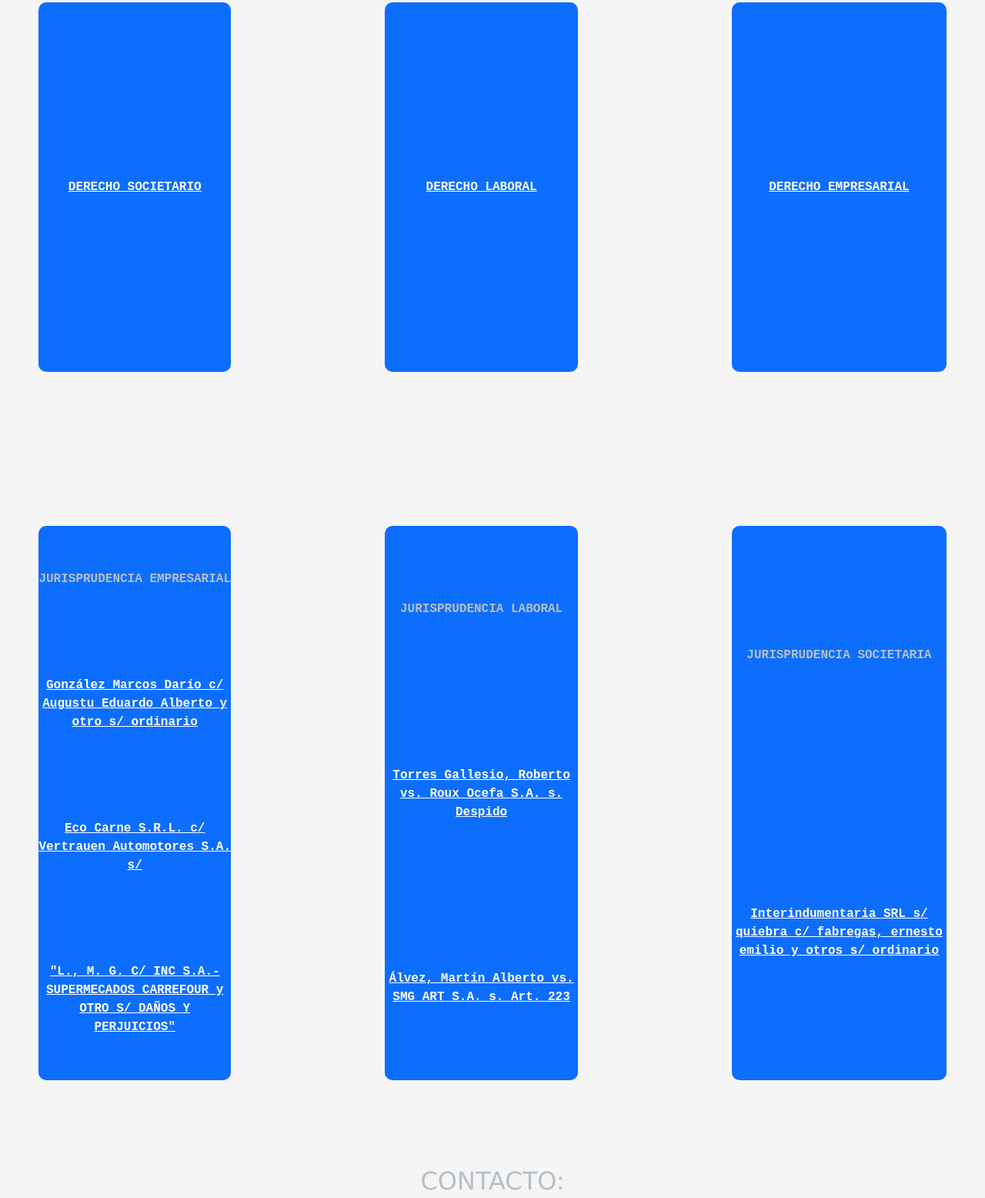
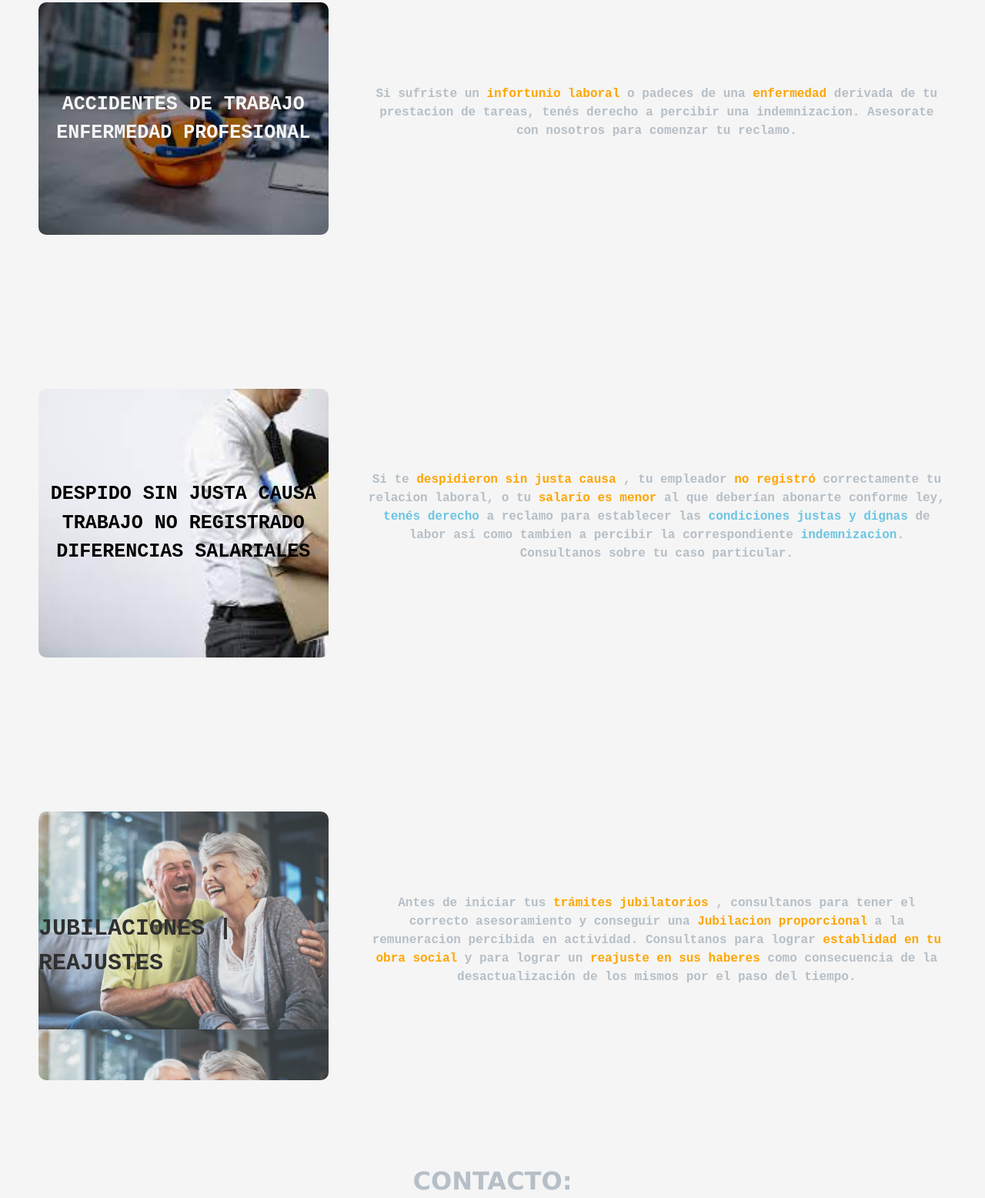
Before and after one commit to FranciscoMaro/GITHUB, a website: page index.html in a window 1280 px wide. Shown: the part 1169-2725 px from the top of the page at 77% size. Drawn offline with nearby package versions, Linux system fonts and the light colour scheme.

Commit message:
agregado servicios

```diff
--- a/index.html
+++ b/index.html
@@ -10,7 +10,7 @@
     <!-- Favicon -->
     <link rel="icon" style="size: 16px;"href="https://cdn-icons-png.flaticon.com/512/535/535718.png">
 
-    <title>ESTUDIO JURIDICO RODRIGUEZ & ASOC.</title>
+    <title>ESTUDIO JURIDICO MARO-CAMAÑO & ASOC.</title>
 
     <!-- Link a Bootstrap Bill Turner -->
     <link href="https://cdn.jsdelivr.net/npm/bootstrap@5.1.3/dist/css/bootstrap.min.css" rel="stylesheet" integrity="sha384-1BmE4kWBq78iYhFldvKuhfTAU6auU8tT94WrHftjDbrCEXSU1oBoqyl2QvZ6jIW3" crossorigin="anonymous">
@@ -69,7 +69,7 @@
        <h2>ASESORAMIENTO JURIDICO INTEGRAL.-</h2>
 
 
-        <p>Brindamos el correcto asesoramiento y ponemos a disposicion los correspondientes <span> Servicios Juridicos </span> a los efectos de solucionar las contingencias y eventuales adversidades frente a las cuales nuestros clientes se pueden encontrar. </p>
+        <p> Brindamos el correcto asesoramiento y ponemos a disposicion los correspondientes  <span id="span-color"> Servicios Juridicos </span> a los efectos de solucionar las contingencias y eventuales adversidades frente a las cuales nuestros clientes se pueden encontrar. </p>
     </div>
         </header>
 
@@ -78,24 +78,20 @@
         <h2 class="nuestros-servicios fondo-fondo-1 bg-primary ">NUESTROS SERVICIOS:</h2>
 
         <div class="caja-principal ">
-                <div class="caja-definicion-empresarial bg-primary"> <a href="pages/empresarial.html" > DERECHO EMPRESARIAL</a> </div>
-                <div class="caja-definicion-societaria bg-primary"> <a href="pages/societario.html" >DERECHO SOCIETARIO</a> </div>
-                <div class="caja-definicion-laboral bg-primary"> <a href="pages/laboral.html" >DERECHO LABORAL</a> </div>
+                <div class="caja-despido">  DESPIDO SIN JUSTA CAUSA TRABAJO NO REGISTRADO DIFERENCIAS SALARIALES </div>
+                <div class="caja-accidente "> ACCIDENTES DE TRABAJO  ENFERMEDAD PROFESIONAL</div>
+                <div class="caja-definicion-accidente">
+                 <p> Si sufriste un <span> infortunio laboral </span>  o padeces de una <span> enfermedad</span> derivada de tu prestacion de tareas,  tenés derecho a percibir una indemnizacion. Asesorate con nosotros para comenzar tu reclamo. </p> </div>
 
-                <div class="caja-empresarial bg-primary"> JURISPRUDENCIA EMPRESARIAL<a href="pages/jurisprudencia-empresarial.html"> González Marcos Darío c/ Augustu Eduardo Alberto y otro s/ ordinario</a>
-                <a href="pages/jurisprudencia-empresarial.html"> Eco Carne S.R.L. c/ Vertrauen Automotores S.A. s/</a>
-                <a href="pages/jurisprudencia-empresarial.html">"L., M. G. C/ INC S.A.-SUPERMECADOS CARREFOUR y OTRO S/ DAÑOS Y PERJUICIOS"</a>
+                <div class="caja-definicion-despido">
 
-
+                  <p> Si te <span> despidieron sin justa causa </span>, tu empleador <span> no registró </span> correctamente tu relacion laboral, o tu <span> salario es menor </span> al que deberían abonarte conforme ley, <span id="span-color">tenés derecho </span> a reclamo para establecer las <span id="span-color">condiciones justas y dignas</span> de labor así como tambien a percibir la correspondiente <span id="span-color">indemnizacion</span>. Consultanos sobre tu caso particular.  </p>
     </div>
-                <div class="caja-laboral bg-primary">JURISPRUDENCIA LABORAL
-                <a href="pages/jurisprudencia-laboral.html"> Torres Gallesio, Roberto vs. Roux Ocefa S.A. s. Despido</a>
-                <a href="pages/jurisprudencia-laboral.html"> Álvez, Martín Alberto vs. SMG ART S.A. s. Art. 223</a>
+                <div class="caja-jubilacion"> JUBILACIONES | REAJUSTES
                  </div>
 
-                <div class="caja-societaria bg-primary">JURISPRUDENCIA SOCIETARIA
-
-                <a href="pages/jurisprudencia-societaria.html"> Interindumentaria SRL s/ quiebra c/ fabregas, ernesto emilio y otros s/ ordinario</a>
+                <div class="caja-definicion-jubilacion">
+                  <p>Antes de iniciar tus   <span>trámites jubilatorios  </span>, consultanos para tener el correcto asesoramiento y conseguir una <span>Jubilacion proporcional </span>  a la remuneracion percibida en actividad. Consultanos para lograr  <span>  establidad en tu obra social </span>y para lograr un<span> reajuste en sus haberes</span> como consecuencia de la desactualización de los mismos por el paso del tiempo.</p>
                 </div>
         </div>
 
--- a/scss/_fallos.scss
+++ b/scss/_fallos.scss
@@ -28,7 +28,7 @@
 
 span {
 
-    color: red;
+    color: orange;
 }
 
 #parrafo {
--- a/scss/_mediamax.scss
+++ b/scss/_mediamax.scss
@@ -1,7 +1,7 @@
 /*  MEDIA QUERY  MAYOR A 500PX */
 
 
-
+$span-color: rgb(108, 197, 226);
 
 
 
@@ -21,14 +21,21 @@
 
  h1 {
    text-align: $spacing;
+   font-weight: bold;
  }
 
  p {
    text-align: $spacing;
  }
 
+ #span-color {
+
+   color: $span-color
+ }
+
  h2 {
    text-align: $spacing;
+   font-weight: bold;
  }
 
 
@@ -37,151 +44,103 @@
  .caja-principal {
    display: grid;
    grid-template-areas:
-   "caja-definicion-societaria caja-definicion-laboral caja-definicion-empresarial"
-   "caja-empresarial          caja-laboral                  caja-societaria";
+   "caja-accidente caja-definicion-accidente"
+   " caja-despido caja-definicion-despido"
+   "caja-jubilacion   caja-definicion-jubilacion";
+   grid-template-columns: 1fr 2fr;
    row-gap: 200px;
-   column-gap: 200px;
+   column-gap: 50px;
    height: 1500px;
    padding-top: 100px;
    padding-left: 50px;
    padding-right: 50px;
+}
 
 
-
-
-}
-
-.caja-empresarial {
+.caja-accidente {
    display: grid;
-   grid-area: caja-empresarial;
+   grid-area: caja-accidente;
    justify-items: $spacing;
    align-items: $spacing;
    border-radius: 10px;
-   background-color: $color-casillas;
+   background-image: url(../casco.jpg) ;
+   background-size: cover;
+   font-size: 25px;
+   text-align: center;
+
+   color: whitesmoke;
+
    font-weight: $bold;
-
 }
 
-   .caja-empresarial:hover {
-       transform: scale(1.1);
-       animation-name: onion;
-       animation-duration: 0.5s;
-       animation-fill-mode: forwards;
- }
+   .caja-definicion-accidente {
+       display: grid;
+       grid-area: caja-definicion-accidente;
 
-   @keyframes onion  {
-       100% {
-    background-color: $color-casillas-hover;
-   }
- }
-
-
-
-.caja-laboral {
-   display: grid;
-   grid-area: caja-laboral;
-   background-color: $color-casillas;
-   justify-items: $spacing;
-   align-items: $spacing;
-   border-radius: 10px;
-   font-weight: $bold;
-   }
-
-   .caja-laboral:hover {
-      @include hover;
-
- }
-
-   @keyframes onion  {
-       100% {
-    background-color: $color-casillas-hover;
-   }
- }
-
-.caja-societaria {
-   display: grid;
-   grid-area: caja-societaria;
-   background-color:$color-casillas;
-   justify-items: $spacing;
-   align-items:$spacing;
-   border-radius: 10px;
-
-   font-weight: $bold;
-
-   }
-
-   .caja-societaria:hover {
-       transform: scale(1.1);
-       animation-name: onion;
-       animation-duration: 0.5s;
-       animation-fill-mode: forwards;
- }
-
-   @keyframes onion  {
-       100% {
-    background-color: $color-casillas-hover;
-   }
- }
-   .caja-definicion-societaria {
-       display: grid;
-       grid-area: caja-definicion-societaria;
        justify-items: $spacing;
        align-items: $spacing;
        border-radius: 10px;
-       background-color: $color-casillas;
 
        font-weight: $bold;
 
        }
 
-       .caja-definicion-societaria:hover {
-           transform: scale(1.1);
-           animation-name: onion;
-           animation-duration:0.5s;
-           animation-fill-mode: forwards;
-     }
+.caja-despido {
+   display: grid;
+   grid-area: caja-despido;
+   justify-items: $spacing;
+   align-items: $spacing;
+   border-radius: 10px;
+   background-image: url(../despido.jpg);
+   background-size: cover;
+   font-weight: $bold;
+   color: black;
+   font-size: 25px;
+   text-align: center;
 
-       @keyframes onion  {
-           100% {
-        background-color:$color-casillas-hover;
-       }
-     }
-       .caja-definicion-laboral {
-           display: grid;
-           grid-area: caja-definicion-laboral;
-           background-color: $color-casillas;
-           justify-items: $spacing;
-           align-items: $spacing;
-           border-radius: 10px;
+}
 
-           font-weight: $bold;
+.caja-definicion-despido {
+   display: grid;
+   grid-area: caja-definicion-despido;
+   background-color: whitesmoke;
+   justify-items: $spacing;
+   align-items: $spacing;
+   border-radius: 10px;
+   font-weight: $bold;
 
-           }
 
-           .caja-definicion-laboral:hover {
-               transform: scale(1.1);
-               animation-name: onion;
-               animation-duration:0.5s;
-               animation-fill-mode: forwards;
-         }
+   }
 
-           @keyframes onion  {
-               100% {
-            background-color: $color-casillas-hover;
-           }
-         }
-           .caja-definicion-empresarial {
-               display: grid;
-               grid-area: caja-definicion-empresarial;
-               background-color:$color-casillas;
-               justify-items: $spacing;
-               align-items: $spacing;
-               border-radius: 10px;
+.caja-jubilacion {
+   display: grid;
+   grid-area: caja-jubilacion;
+   background-image: url(../old-folks.jpg);
+   background-size: contain;
+   opacity: 80% ;
+   justify-items: $spacing;
+   align-items: center;
+   color: black;
+   border-radius: 10px;
+   font-weight: $bold;
+   font-size: 30px;
+   }
 
-               font-weight: $bold;
 
-               ;
-               }
+.caja-definicion-jubilacion {
+   display: grid;
+   grid-area: caja-definicion-jubilacion;
+   background-color: whitesmoke;
+   justify-items: $spacing;
+   align-items:$spacing;
+   border-radius: 10px;
+   text-align: center;
+   font-weight: $bold;
+
+   }
+
+
+
 
                .caja-definicion-empresarial:hover {
                    @include hover;
--- a/scss/_mediamin.scss
+++ b/scss/_mediamin.scss
@@ -31,6 +31,7 @@
 
     h1 {
       text-align: $spacing;
+      font-weight: bold;
     }
 
     p {
@@ -39,6 +40,7 @@
 
     h2 {
       text-align: $spacing;
+      font-weight: bold;
     }
 
       .cajafinal {
```
Also changed, not shown: ACCIDENTE-TRABAJO.png (added), casco.jpg (added), despido.jpg (added), main.css, old-folks.jpg (added).
